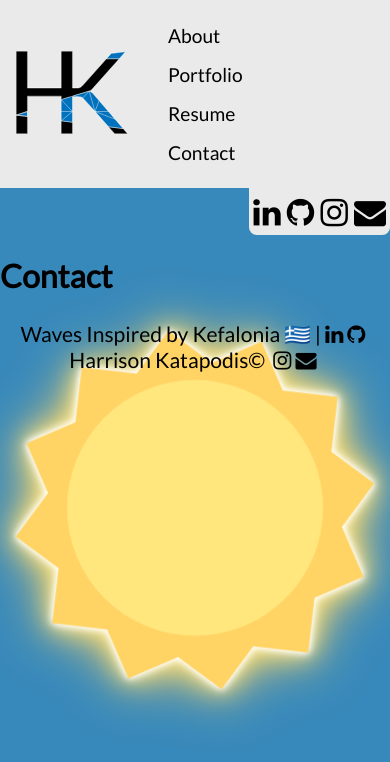
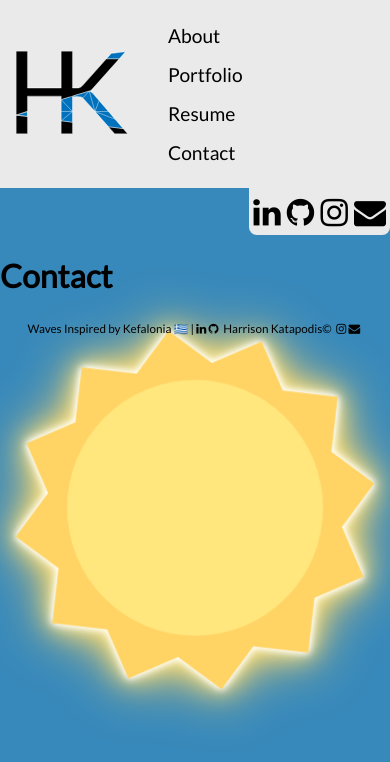
Before and after one commit to HarrisonJK/HarrisonJK.github.io, a React (Vite) app: page /Contact in a window 390 px wide. Shown: the top 762 px of the page. Built offline with nearby package versions, Linux system fonts and the light colour scheme.

Commit message:
added some resizing elements

```diff
--- a/src/styles/Footer.css
+++ b/src/styles/Footer.css
@@ -1,12 +1,12 @@
 .footer {
   background-color: transparent;
   text-align: center;
-  font-size: 2.5vmin;
+  font-size: 2vmin;
   padding: 1vmin;
 }
-@media (max-width: 430px) or (max-height: 932px) {
+@media (max-width: 430px) {
   .footer {
-    font-size: 2.5vmax;
+    font-size: 1.75vmin;
   }
 }
 
@@ -14,4 +14,7 @@
   .removeMe {
     display: none;
   }
+  .footer {
+    font-size: 3vmin;
+  }
 }
```
Also changed, not shown: 1 other file (tests, documents, lock files or other folders).
